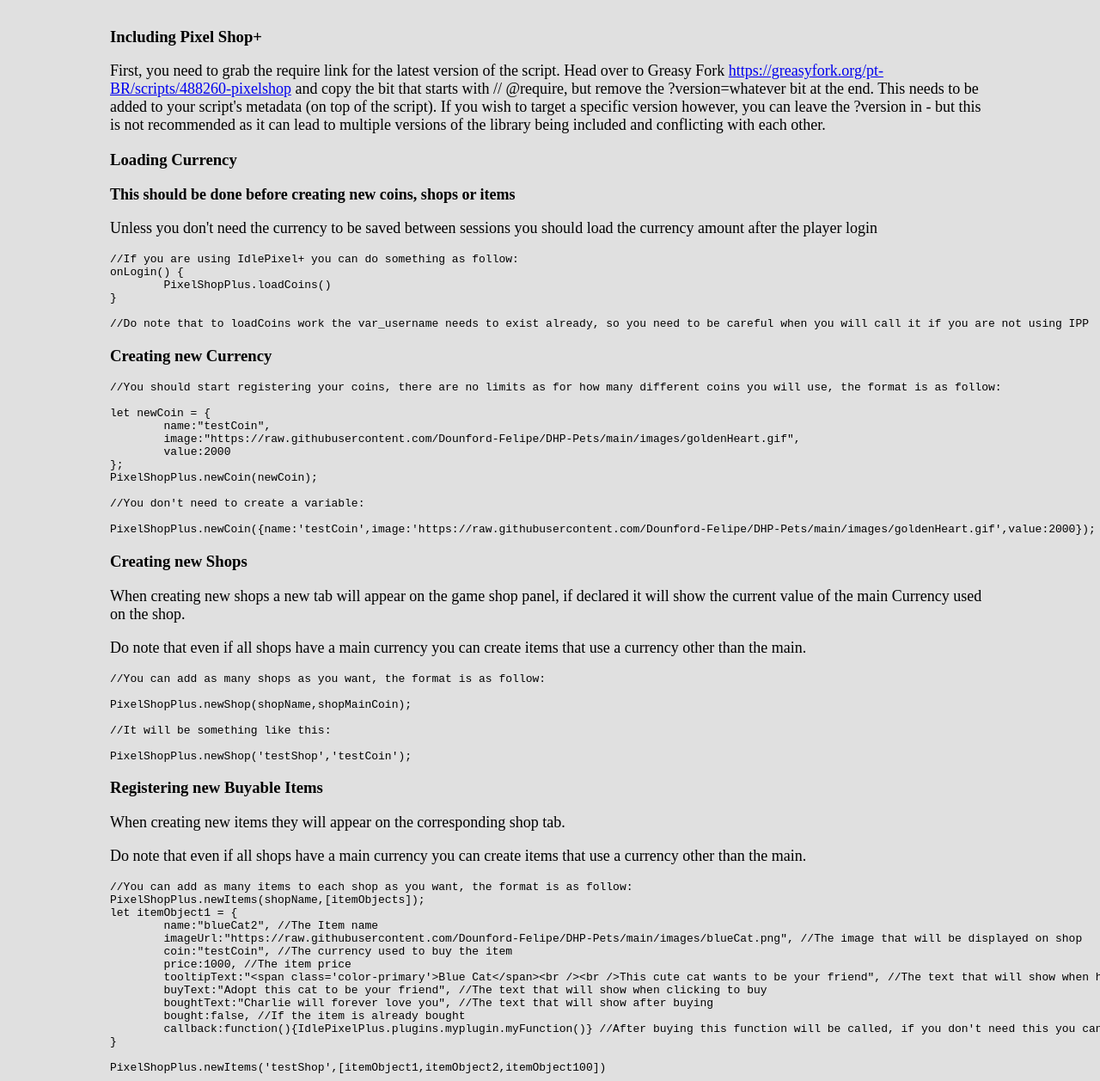
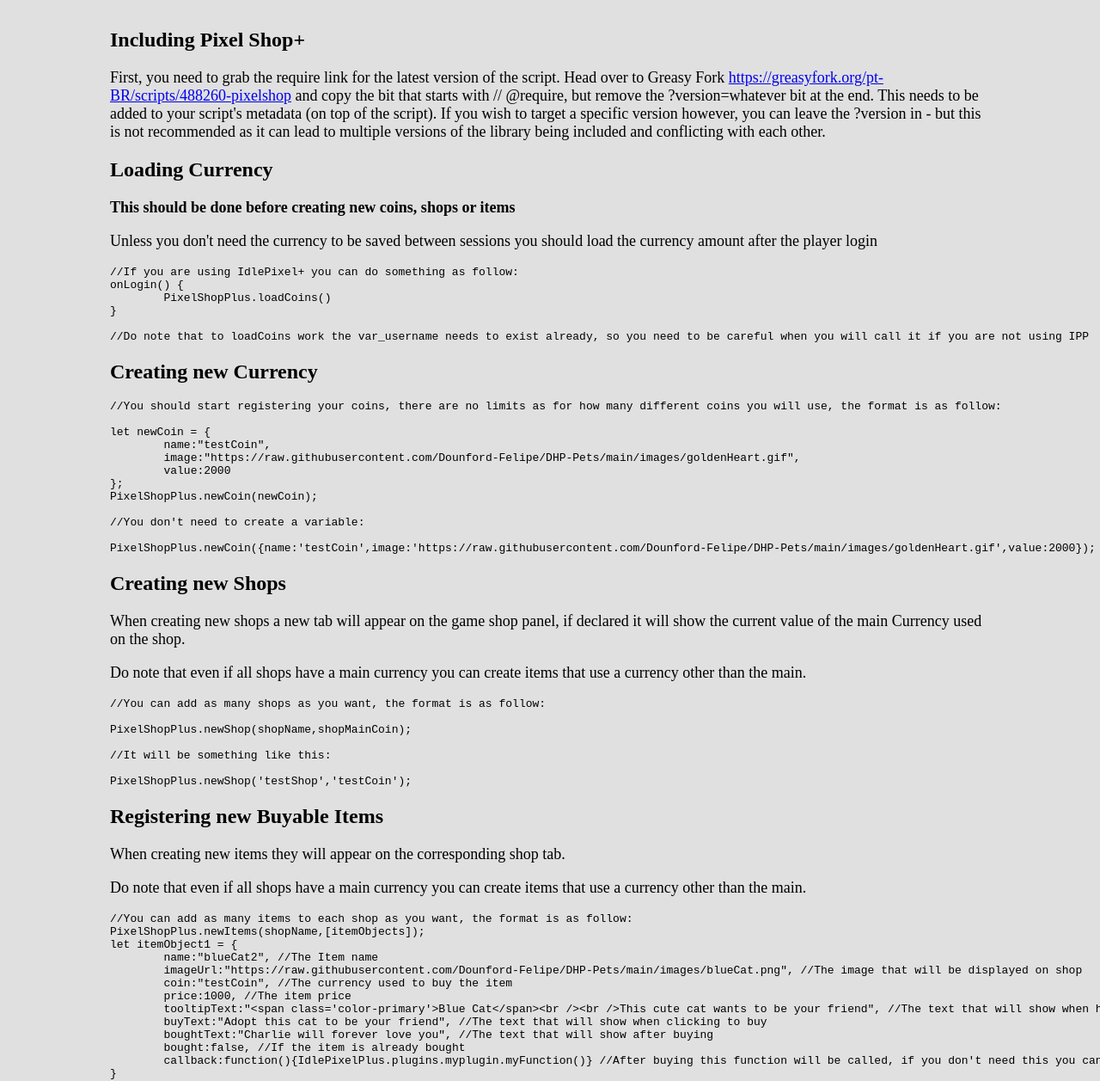
Before and after one commit to Dounford-Felipe/Pixel-Toolbox, a plain HTML site: page shop.html in a window 1280 px wide. Shown: the part 52-1309 px from the top of the page at 86% size. Drawn offline with nearby package versions, Linux system fonts and the light colour scheme; a script that the page names is missing.

Commit message:
Update shop.html

```diff
--- a/shop.html
+++ b/shop.html
@@ -17,10 +17,10 @@
 	<a href="combat.html">Pixel Combat</a>
 </ul>
 <div class="container">
-<h3>Including Pixel Shop+</h3>
+<h2>Including Pixel Shop+</h2>
 <p>First, you need to grab the require link for the latest version of the script. Head over to Greasy Fork <a href="https://greasyfork.org/pt-BR/scripts/488260-pixelshop">https://greasyfork.org/pt-BR/scripts/488260-pixelshop</a> and copy the bit that starts with // @require, but remove the ?version=whatever bit at the end. This needs to be added to your script's metadata (on top of the script). If you wish to target a specific version however, you can leave the ?version in - but this is not recommended as it can lead to multiple versions of the library being included and conflicting with each other.</p>
 
-<h3>Loading Currency</h3>
+<h2>Loading Currency</h2>
 <p><b>This should be done before creating new coins, shops or items</b></p>
 <p>Unless you don't need the currency to be saved between sessions you should load the currency amount after the player login</p>
 <pre><code class="language-javascript">//If you are using IdlePixel+ you can do something as follow:
@@ -31,7 +31,7 @@ onLogin() {
 //Do note that to loadCoins work the var_username needs to exist already, so you need to be careful when you will call it if you are not using IPP
 </code></pre>
 
-<h3>Creating new Currency</h3>
+<h2>Creating new Currency</h2>
 <pre><code class="language-javascript">//You should start registering your coins, there are no limits as for how many different coins you will use, the format is as follow:
 
 let newCoin = {
@@ -46,7 +46,7 @@ PixelShopPlus.newCoin(newCoin);
 PixelShopPlus.newCoin({name:'testCoin',image:'https://raw.githubusercontent.com/Dounford-Felipe/DHP-Pets/main/images/goldenHeart.gif',value:2000});
 </code></pre>
 
-<h3>Creating new Shops</h3>
+<h2>Creating new Shops</h2>
 <p>When creating new shops a new tab will appear on the game shop panel, if declared it will show the current value of the main Currency used on the shop.</p>
 <p>Do note that even if all shops have a main currency you can create items that use a currency other than the main.</p>
 <pre><code class="language-javascript">//You can add as many shops as you want, the format is as follow:
@@ -58,7 +58,7 @@ PixelShopPlus.newShop(shopName,shopMainCoin);
 PixelShopPlus.newShop('testShop','testCoin');
 </code></pre>
 
-<h3>Registering new Buyable Items</h3>
+<h2>Registering new Buyable Items</h2>
 <p>When creating new items they will appear on the corresponding shop tab.</p>
 <p>Do note that even if all shops have a main currency you can create items that use a currency other than the main.</p>
 <pre><code class="language-javascript">//You can add as many items to each shop as you want, the format is as follow:
@@ -78,7 +78,7 @@ let itemObject1 = {
 PixelShopPlus.newItems('testShop',[itemObject1,itemObject2,itemObject100])
 </code></pre>
 
-<h3>Removing Buyable Items</h3>
+<h2>Removing Buyable Items</h2>
 <p>If for some reason you need to remove a buyable item you can use this:</p>
 <pre><code class="language-javascript">//Any item can be removed
 PixelShopPlus.removeItem(shopName,itemName);
@@ -88,7 +88,7 @@ PixelShopPlus.removeItem(shopName,itemName);
 PixelShopPlus.removeItem('testShop','blueCat2');
 </code></pre>
 
-<h3>Changing Currency Amount</h3>
+<h2>Changing Currency Amount</h2>
 <p>The amount can be changed in 3 different ways: it can increase, decrease or be set to a specific amount.</p>
 <p>All changes will <b>1 -</b> Trigger the PixelShopPlus.saveCoins that will save the current amount on localstorage.</p>
 <p><b>2 -</b> Update all elements with the attribute coin-value=coinName with the new coin value.</p>
```
